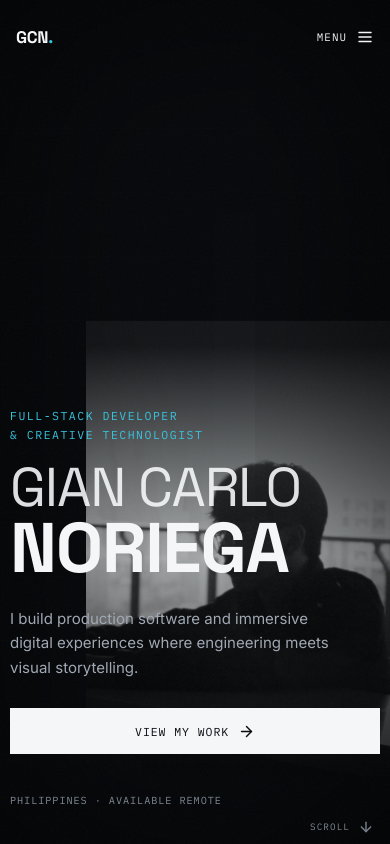
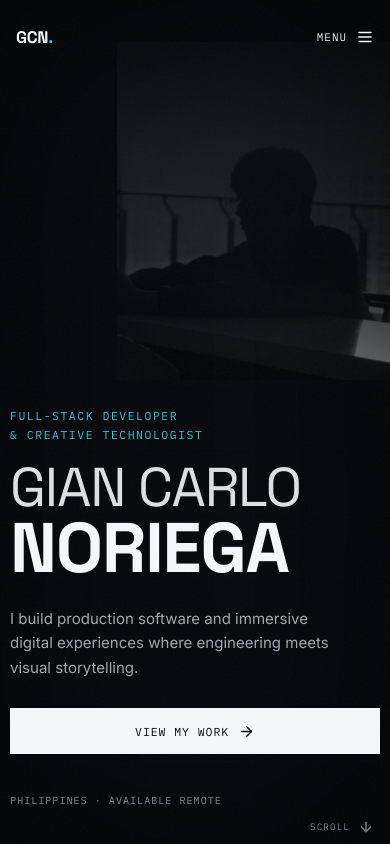
Before and after one commit to frogrest/Portfolio-Rework, a React (Vite) app: page / in a window 390 px wide. Shown: the top 844 px of the page. Built offline with nearby package versions, Linux system fonts and the light colour scheme.

Commit message:
Fix mobile hero overlap; add real LinkedIn URL

```diff
--- a/index.html
+++ b/index.html
@@ -34,7 +34,7 @@
         "url": "https://frogrest.github.io/Portfolio-Rework/",
         "email": "mailto:giannoriega4everything@gmail.com",
         "address": { "@type": "PostalAddress", "addressCountry": "PH" },
-        "sameAs": ["https://github.com/frogrest"]
+        "sameAs": ["https://github.com/frogrest", "https://www.linkedin.com/in/gian-noriega-62144b368"]
       }
     </script>
   </head>
--- a/src/data/socials.ts
+++ b/src/data/socials.ts
@@ -4,6 +4,5 @@ export const socials = {
   emailAddress,
   email: `mailto:${emailAddress}`,
   github: 'https://github.com/frogrest',
-  // Replace with Gian Carlo's exact profile URL when available.
-  linkedin: 'https://www.linkedin.com/',
+  linkedin: 'https://www.linkedin.com/in/gian-noriega-62144b368',
 } as const
--- a/src/styles/globals.css
+++ b/src/styles/globals.css
@@ -278,8 +278,8 @@ img, video { height: auto; }
 
 @media (max-width: 639px) {
   .hero { min-height: 100svh; padding-bottom: 2.3rem; align-items: flex-end; }
-  .hero__image-wrap { right: -16%; top: 38%; width: 94%; height: 54%; opacity: .62; }
-  .hero__wash { background: linear-gradient(180deg, #07090c 0%, rgba(7,9,12,.94) 41%, rgba(7,9,12,.3) 66%, #07090c 100%); }
+  .hero__image-wrap { right: -10%; top: 5%; width: 80%; height: 40%; opacity: .55; }
+  .hero__wash { background: linear-gradient(180deg, #07090c 0%, rgba(7,9,12,.88) 30%, rgba(7,9,12,.12) 55%, #07090c 100%); }
   .hero h1 { line-height: .84; }
   .hero h1 span { font-size: clamp(2.6rem, 14vw, 4.6rem); }
   .hero h1 strong { font-size: clamp(3.4rem, 18vw, 6rem); }
```
